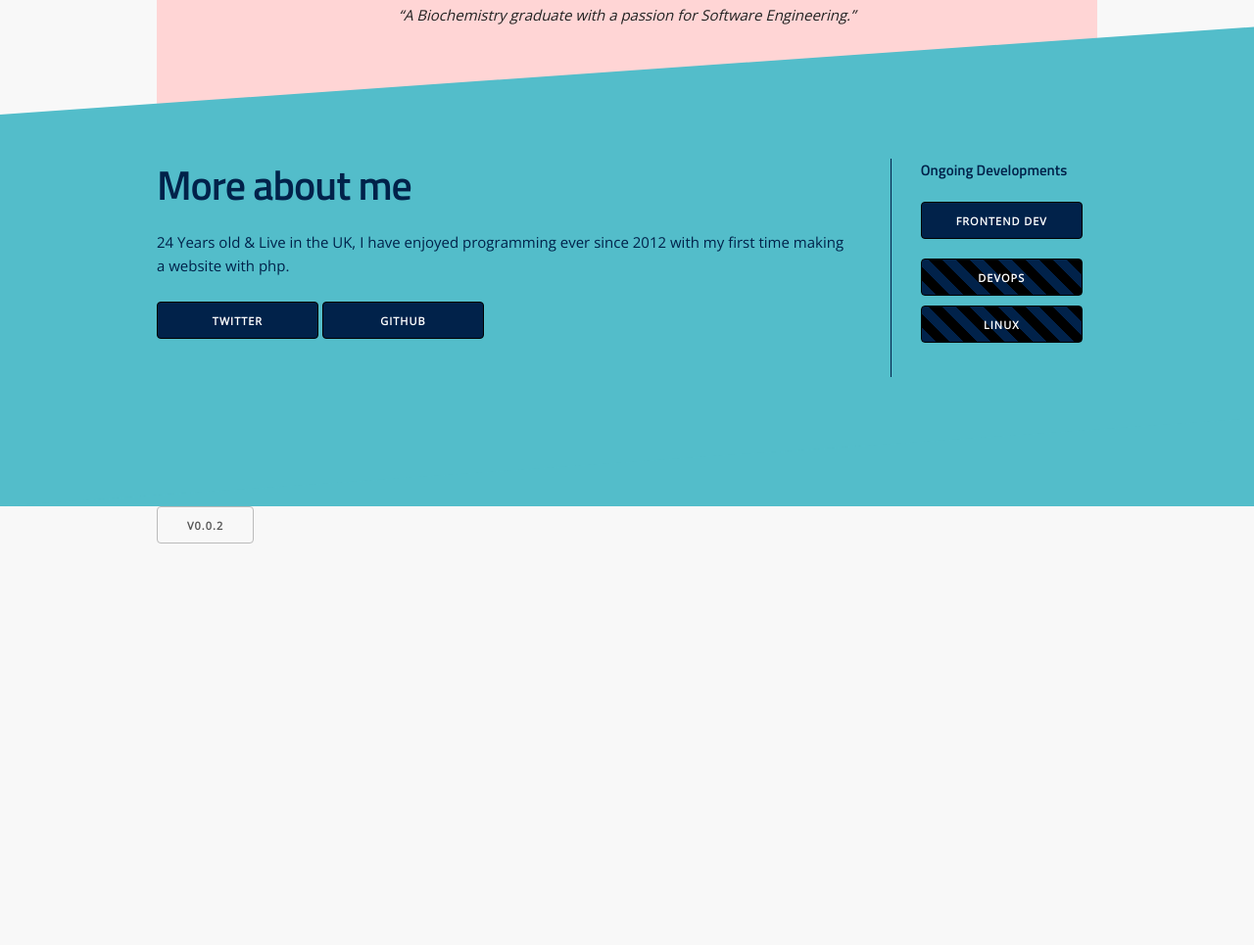
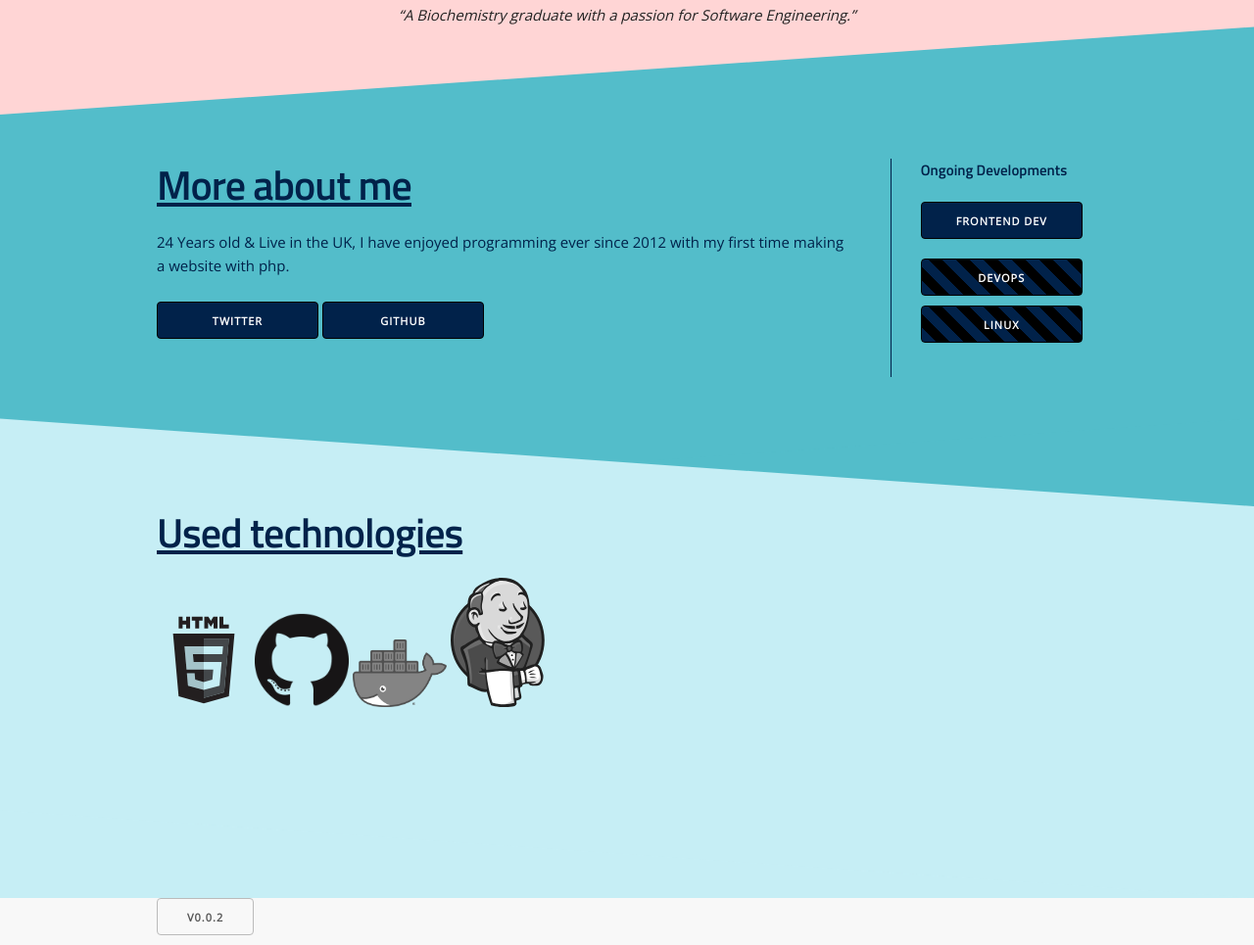
Before and after one commit to redomar/frontend-redomar, a plain HTML site: page src/index.html in a window 1280 px wide. Shown: the part 527-1492 px from the top of the page at 98% size. Before the commit the page ends 1092 px from the top, so only its background shows below. Drawn offline with nearby package versions, Linux system fonts and the light colour scheme.

Commit message:
Added more content

```diff
--- a/src/css/main.css
+++ b/src/css/main.css
@@ -7,6 +7,10 @@
 
 h1,h2,h3,h4,h5,h6 {
   font-family: "Titillium Web", "Open Sans", sans-serif;
+}
+
+h2 {
+  text-decoration: underline;
 }
 
 body {
@@ -134,7 +138,7 @@ nav a:focus {
   SLANTED SECTION
 ----------------------*/
 
-#slanted{
+#slanted {
   position: relative;
   width: 100%;
   height: 400px;
@@ -142,7 +146,7 @@ nav a:focus {
   color: #01224a;
 }
 
-#slanted:after{
+#slanted:after {
   position: absolute;
   width: 100%;
   height: 100%;
@@ -157,26 +161,26 @@ nav a:focus {
   z-index: 0;
 }
 
-#slanted .container{
+#slanted .container {
   padding-top: 3em;
   z-index: 1;
 }
 
-#slanted .button:hover{
+#slanted .button:hover {
   color: white;
   background: black;
   border-color: black;
   width: 15em;
 }
 
-#slanted .button-primary{
+#slanted .button-primary {
   color: white;
   background: #01224a;
   border-color: black;
   width: 15em;
 }
 
-#slanted .inactive{
+#slanted .inactive {
   color: white;
   border-color: black;
   background: repeating-linear-gradient(
@@ -205,3 +209,46 @@ nav a:focus {
     border-left: none;
   }
 }
+
+/*--------------------
+  TECHNOLOGIES SECTION
+----------------------*/
+
+#technologies img {
+  width: 10%;
+  height: 100%;
+}
+
+#technologies {
+  position: relative;
+  width: 100%;
+  height: 400px;
+  background-color: #C6EEF5;
+  color: #01224a;
+  width: 100%;
+}
+
+#technologies:after {
+  position: absolute;
+  width: 100%;
+  height: 100%;
+  content: '';
+  background: inherit;
+  top:0;
+  left:0;
+  bottom:0;
+  right: 0;
+  transform-origin: top right;
+  transform: skewY(4deg);
+  z-index: 0;
+}
+
+#technologies .container{
+  z-index: 1;
+}
+
+#greyscale {
+  filter: gray; /* IE6-9 */
+  -webkit-filter: grayscale(1); /* Google Chrome, Safari 6+ & Opera 15+ */
+  filter: grayscale(1); /* Microsoft Edge and Firefox 35+ */
+}
--- a/src/index.html
+++ b/src/index.html
@@ -14,11 +14,11 @@
     <link rel="stylesheet" href="css/skeleton.css" />
     <link rel="stylesheet" href="css/main.css" />
 
-    <meta http-equiv="X-UA-Compatible" content="ie=edge" />
+    <meta name="viewport" content="width=device-width, initial-scale=1" />
     <title>Redomar Hub</title>
   </head>
   <body>
-    <header class="container">
+    <header>
       <div class="site-title">
         <h1 id="name-title">REDOMAR HUB</h1>
       </div>
@@ -36,7 +36,7 @@
         Welcome to the landing page for Mohamed Omar's Website
       </p>
     </header>
-    <div class="container">
+    <div>
       <div id="welcome-banner">
         <div
           src="images/profile.jpg"
@@ -94,6 +94,15 @@
         </div>
       </div>
     </div>
+    <section id="technologies">
+      <div class="container">
+        <h2>Used technologies</h2>
+        <img src="images/html5-black.svg" alt="html5 logo" />
+        <img src="images/github-mark.png" alt="github logo" />
+        <img src="images/docker-moby.png" alt="docker logo" id="greyscale" />
+        <img src="images/jenkins_logo.svg" alt="docker logo" id="greyscale" />
+      </div>
+    </section>
     <footer class="container">
       <a
         class="button button"
```
Also changed, not shown: src/images/docker-moby.png (added), src/images/github-mark.png (added), src/images/html5-black.svg (added), src/images/jenkins_logo.svg (added).
